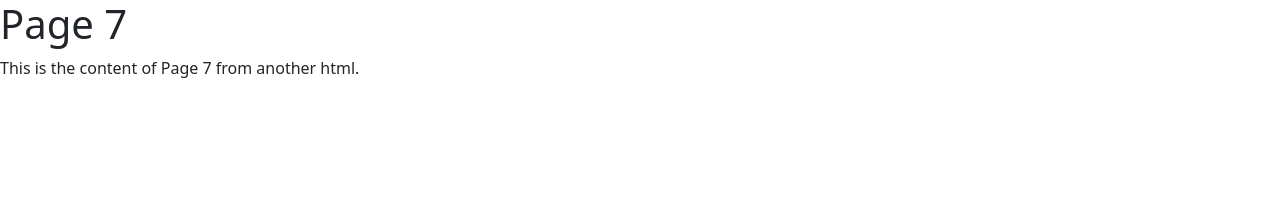
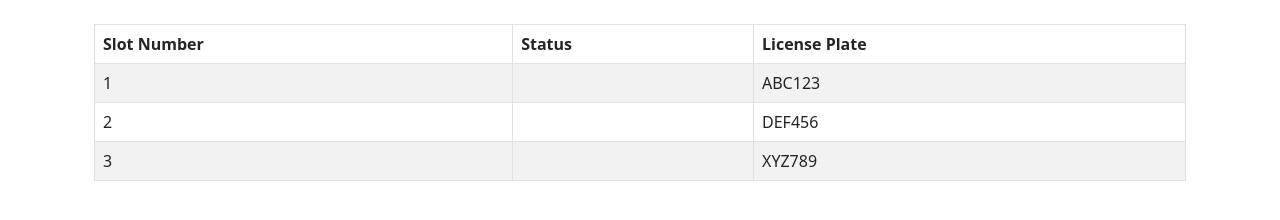
Before and after one commit to MuhammedHayta/CSE3055_SQL, a website: page web/frontend/pages/page7.html in a window 1280 px wide. Drawn offline with nearby package versions, Linux system fonts and the light colour scheme.

Commit message:
parking slot done

```diff
--- a/WebApp/pages/page7.html
+++ b/WebApp/pages/page7.html
@@ -1,18 +1,28 @@
-<!doctype html>
-<html lang="en">
 <head>
   <meta charset="UTF-8" />
   <meta name="viewport" content="width=device-width, initial-scale=1.0" />
-    <link
-      rel="stylesheet"
-      href="https://cdn.jsdelivr.net/npm/bootstrap@5.3.0/dist/css/bootstrap.min.css"
-    />
+  <link rel="stylesheet" href="https://cdn.jsdelivr.net/npm/bootstrap@5.3.0/dist/css/bootstrap.min.css" />
   <title>Your Title Here</title>
 </head>
+
+
+<script src="./../scripts/parkingSlots.js" defer></script>
+
 <body>
-    <div id="page1" class="page active">
-      <h1>Page 7</h1>
-      <p>This is the content of Page 7 from another html.</p>
+  <div class="container-fluid">
+    <table class="table table-striped table-bordered">
+      <thead>
+        <tr>
+          <th>Slot Number</th>
+          <th>Status</th>
+          <th>License Plate</th>
+        </tr>
+      </thead>
+      <tbody id="parkingSlotTable">
+
+      </tbody>
+    </table>
   </div>
 </body>
+
 </html>
--- a/web/frontend/pages/page7.html
+++ b/web/frontend/pages/page7.html
@@ -1,18 +1,40 @@
-<!doctype html>
-<html lang="en">
 <head>
   <meta charset="UTF-8" />
   <meta name="viewport" content="width=device-width, initial-scale=1.0" />
-    <link
-      rel="stylesheet"
-      href="https://cdn.jsdelivr.net/npm/bootstrap@5.3.0/dist/css/bootstrap.min.css"
-    />
+  <link rel="stylesheet" href="https://cdn.jsdelivr.net/npm/bootstrap@5.3.0/dist/css/bootstrap.min.css" />
   <title>Your Title Here</title>
 </head>
+
 <body>
-    <div id="page1" class="page active">
-      <h1>Page 7</h1>
-      <p>This is the content of Page 7 from another html.</p>
+  <div class="container p-4">
+    <table class="table table-striped table-bordered">
+      <thead>
+        <tr>
+          <th>Slot Number</th>
+          <th>Status</th>
+          <th>License Plate</th>
+        </tr>
+      </thead>
+      <tbody>
+        <tr>
+          <td>1</td>
+          <td><i class="bi bi-car-fill text-success"></i></td>
+          <td>ABC123</td>
+        </tr>
+        <tr>
+          <td>2</td>
+          <td><i class="bi bi-car-fill text-success"></i></td>
+          <td>DEF456</td>
+        </tr>
+        <tr>
+          <td>3</td>
+          <td><i class="bi bi-car-fill text-danger"></i></td>
+          <td>XYZ789</td>
+        </tr>
+        <!-- Add more rows for additional parking slots -->
+      </tbody>
+    </table>
   </div>
 </body>
+
 </html>
```
Also changed, not shown: WebApp/index.html (+22 -46 lines). Lines whose indentation alone changed are shown as unchanged.
